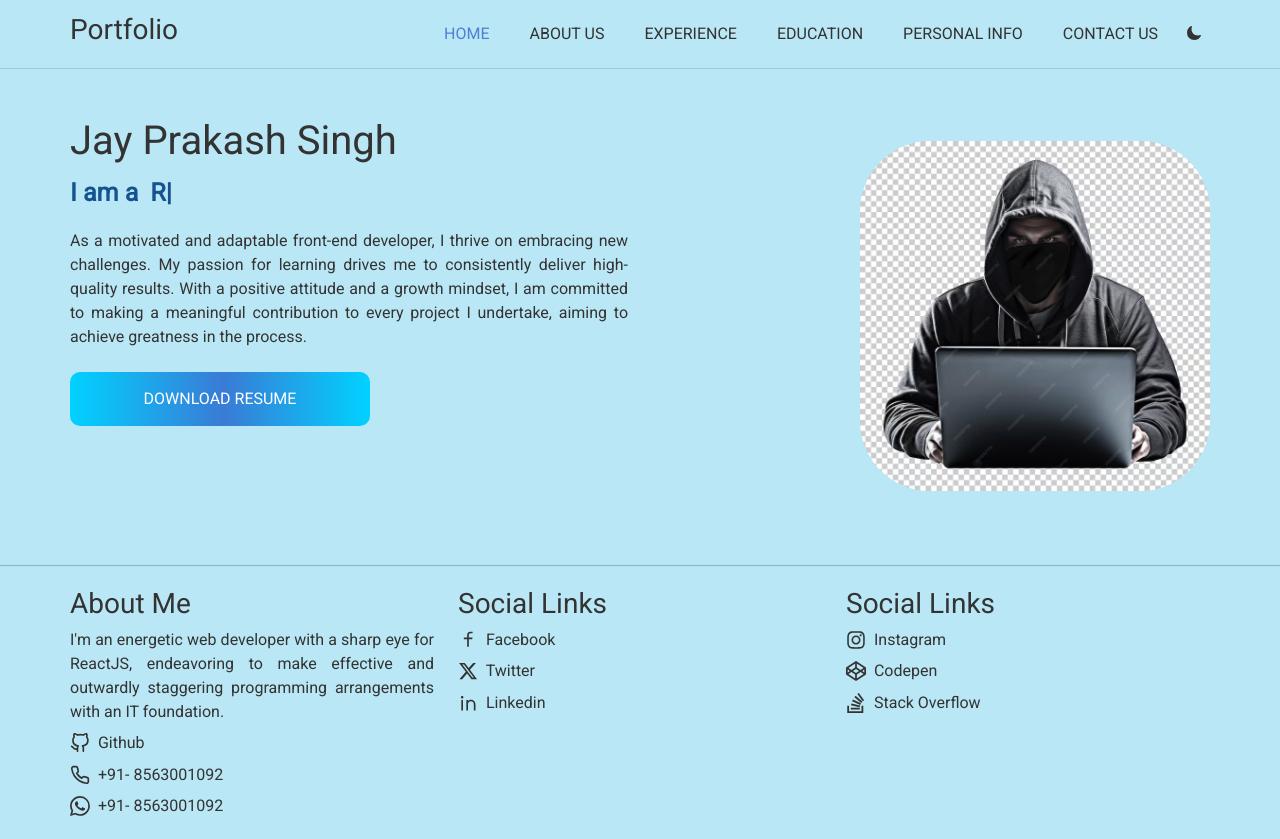
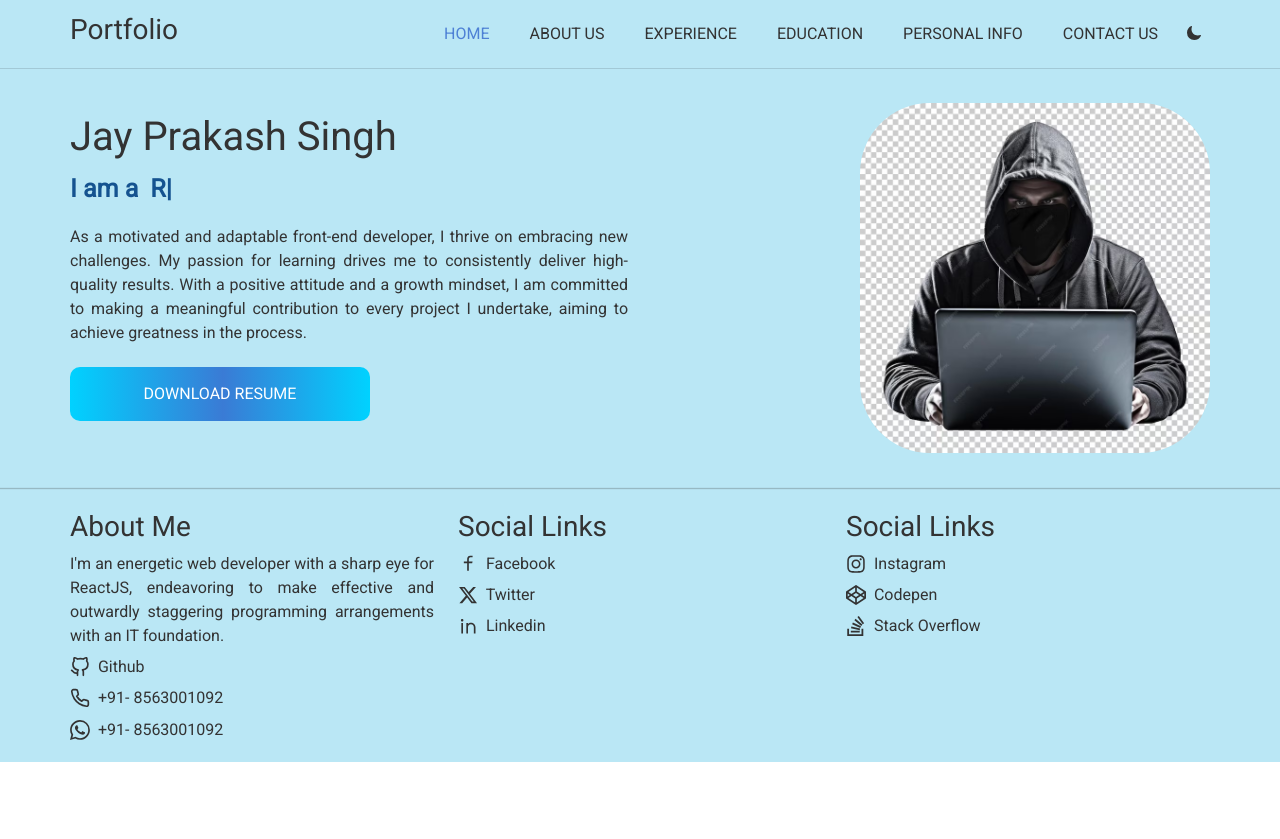
Before and after one commit to jayprakashcs12/portfolio.jps, a React (Create React App) app: page / in a window 1280 px wide. After the commit the page ends 800 px from the top, so only its background shows below. Built offline with nearby package versions, Linux system fonts and the light colour scheme.

Commit message:
Ultimate Updates

```diff
--- a/src/components/pages/About.jsx
+++ b/src/components/pages/About.jsx
@@ -1,5 +1,5 @@
 import React, { useEffect } from 'react'
-import { Container } from 'react-bootstrap';
+import { Container, Row } from 'react-bootstrap';
 
 const About = ({ theme }) => {
 
@@ -11,7 +11,9 @@ const About = ({ theme }) => {
 
         <div className={`pro-container ${theme}`}>
             <Container className='pro-content'>
-                <h1>About</h1>
+                <Row className='pro-row'>
+                    <h1>About Us</h1>
+                </Row>
             </Container>
         </div>
     )
--- a/src/components/pages/Contact.jsx
+++ b/src/components/pages/Contact.jsx
@@ -70,8 +70,8 @@ const Contact = ({ theme }) => {
 
         <div className={`pro-container ${theme}`}>
             <Container className='pro-content'>
-                <h1 style={{ textAlign: "center", marginBottom: "0" }}>Contact Us</h1>
-                <Row>
+                <Row className="pro-row">
+                    <h1 style={{ textAlign: "center", marginBottom: "0" }}>Contact Us</h1>
                     <Col lg={2}></Col>
                     <Col>
                         <Form className="mt-4">
--- a/src/components/pages/Education.jsx
+++ b/src/components/pages/Education.jsx
@@ -1,5 +1,5 @@
 import React, { useEffect } from 'react'
-import { Container } from 'react-bootstrap';
+import { Container, Row } from 'react-bootstrap';
 
 const Education = ({ theme }) => {
 
@@ -11,7 +11,9 @@ const Education = ({ theme }) => {
 
         <div className={`pro-container ${theme}`}>
             <Container className='pro-content'>
-                <h1>Education</h1>
+                <Row className='pro-row'>
+                    <h1>Education</h1>
+                </Row>
             </Container>
         </div>
     )
--- a/src/components/pages/Experience.jsx
+++ b/src/components/pages/Experience.jsx
@@ -1,5 +1,5 @@
 import React, { useEffect } from 'react'
-import { Container } from 'react-bootstrap';
+import { Container, Row } from 'react-bootstrap';
 
 const Experience = ({ theme }) => {
 
@@ -11,7 +11,9 @@ const Experience = ({ theme }) => {
 
         <div className={`pro-container ${theme}`}>
             <Container className='pro-content'>
-                <h1>Experience</h1>
+                <Row className='pro-row'>
+                    <h1>Experience</h1>
+                </Row>
             </Container>
         </div>
     )
--- a/src/components/pages/Home.jsx
+++ b/src/components/pages/Home.jsx
@@ -16,7 +16,7 @@ const Home = ({ theme }) => {
     return (
         <div className={`pro-container ${theme}`}>
             <Container className='pro-content'>
-                <Row className='pt-4 pb-4'>
+                <Row className='pro-row'>
                     <Col md={6} sm={12}>
                         <h1>{BioData.fullName}</h1>
                         <p style={typoStyle}> I am a
--- a/src/components/pages/Personal.jsx
+++ b/src/components/pages/Personal.jsx
@@ -1,5 +1,5 @@
 import React, { useEffect } from 'react'
-import { Container } from 'react-bootstrap';
+import { Container, Row } from 'react-bootstrap';
 
 const Personal = ({ theme }) => {
 
@@ -11,7 +11,9 @@ const Personal = ({ theme }) => {
 
         <div className={`pro-container ${theme}`}>
             <Container className='pro-content'>
-                <h1>Personal Info</h1>
+                <Row className='pro-row'>
+                    <h1>Personal Info</h1>
+                </Row>
             </Container>
         </div>
     )
--- a/src/css/home.css
+++ b/src/css/home.css
@@ -1,7 +1,5 @@
 .pro-content {
     --bs-gutter-x: 0;
-    padding-bottom: 2%;
-    padding-top: 2%;
 }
 
 .about-text {
@@ -89,7 +87,14 @@
 }
 
 .img-div {
+    justify-content: end;
+}
+
+.img-div, .pro-row {
     display: flex;
-    justify-content: end;
     align-items: center;
 }
+
+.pro-row {
+    padding: 1% 0;
+}
```
